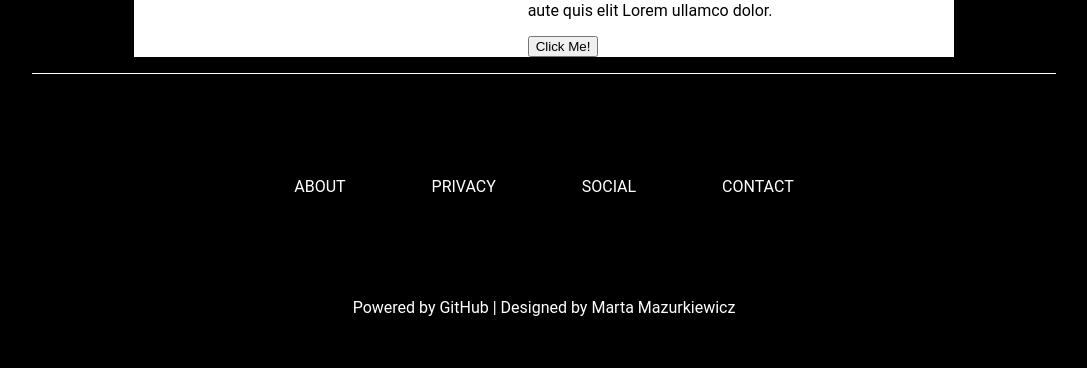
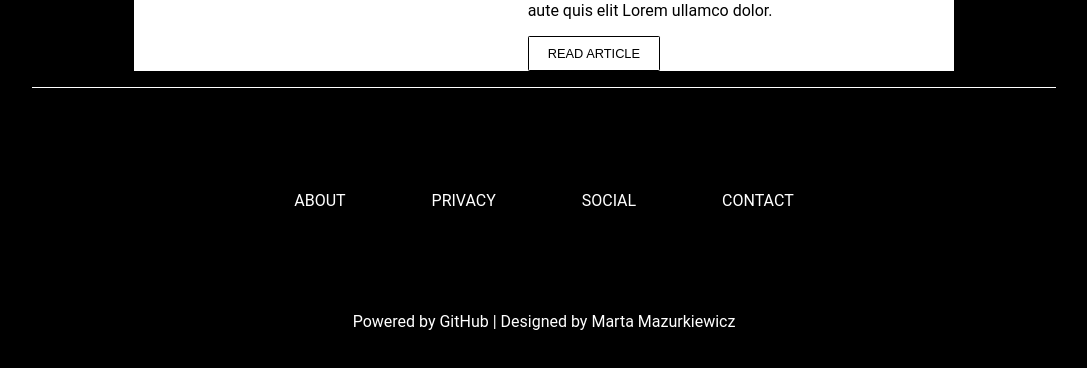
Before and after one commit to martamazurkiewicz/martamazurkiewicz.github.io, a plain HTML site: page index.html in a window 1280 px wide. Shown: the part 384-752 px from the top of the page, without its empty margins (96-1183 px from the left). Drawn offline with Linux system fonts and the light colour scheme.

Commit message:
Added style for buttons

```diff
--- a/index.html
+++ b/index.html
@@ -46,7 +46,7 @@
                 Aliquip sunt consequat laborum laboris amet consectetur aliquip proident adipisicing nulla magna mollit.
                 Proident incididunt reprehenderit mollit cupidatat dolore ipsum aute quis elit Lorem ullamco dolor.
             </p>
-            <button type="button" style="float: left;">Click Me!</button>
+            <button type="button" style="float: left;">READ ARTICLE</button>
 
         </span>
     </div>
--- a/style.css
+++ b/style.css
@@ -9,8 +9,19 @@ body {
     font-family: Roboto, sans-serif;
     color: white
 }
-a:hover{
-    color: gray;
+button {
+    background-color: white;
+    border: 0.1em solid black;
+    color: black;
+    border-radius: 0.1em;
+    font-size: 0.8em;
+    padding-left: 1.5em;
+    padding-right: 1.5em;
+    padding-top: 0.7em;
+    padding-bottom: 0.7em;
+}
+button:hover{
+    background-color: lightgray;
 }
 
 div.navbar{
```
